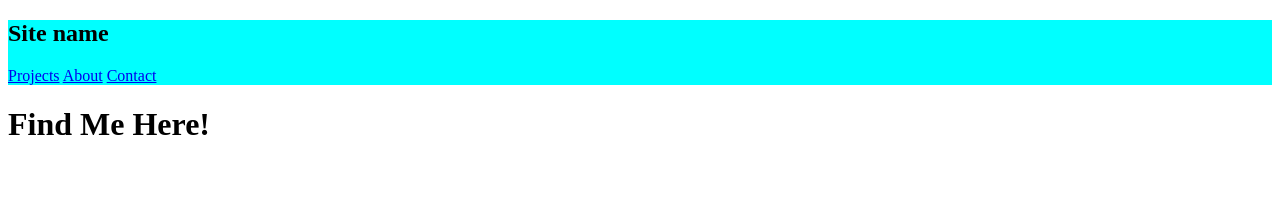
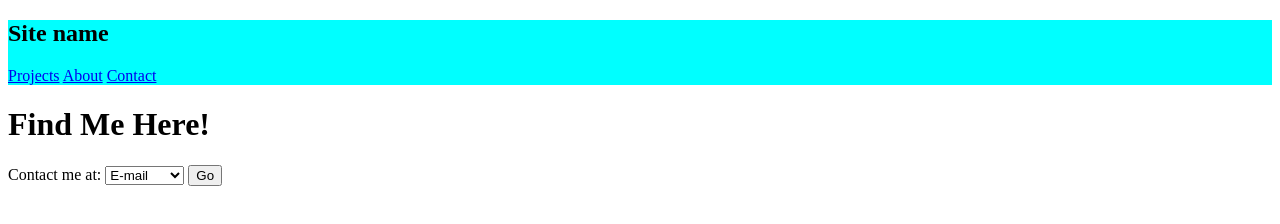
Before and after one commit to ehw014/cse134b_hw2, a plain HTML site: page contact.html in a window 1280 px wide. Drawn offline with Linux system fonts and the light colour scheme.

Commit message:
fourth comit

```diff
--- a/contact.html
+++ b/contact.html
@@ -17,7 +17,18 @@
 
     <header>
         <h1><strong>Find Me Here!</strong></h1>
-     </header>
+        <label for="contact-box">Contact me at:</label>
+        <select id="contact-box">
+            <optgroup label="Contact Me">
+                <option>E-mail</option>
+            </optgroup>
+            <optgroup label="Social Media">
+                <option>Twitter</option>
+                <option>GitHub</option>
+            </optgroup>
+    </select>
+    <button>Go</button>
+    </header>
 </body>
 
 </html>
```
Also changed, not shown: about.html (+1 -1 lines), index.html (+6 -1 lines), project.html (+1 -1 lines).
